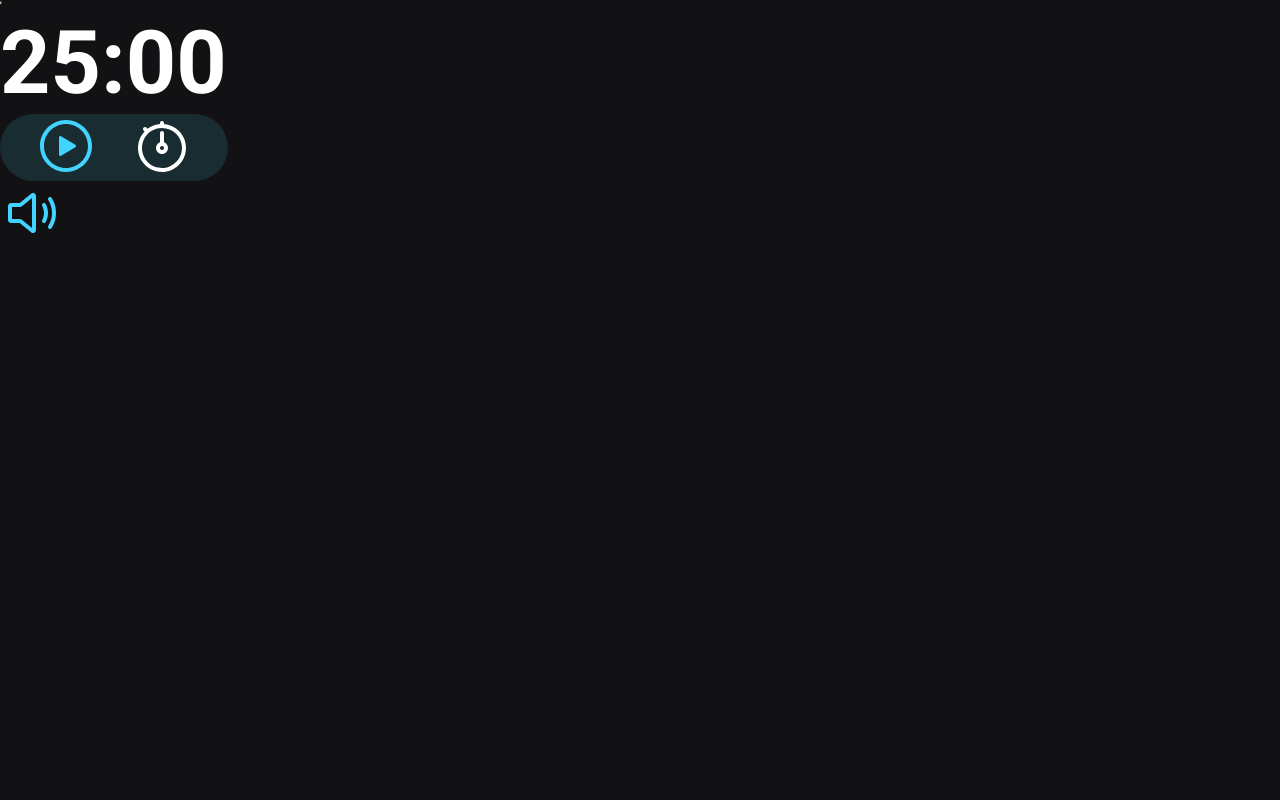
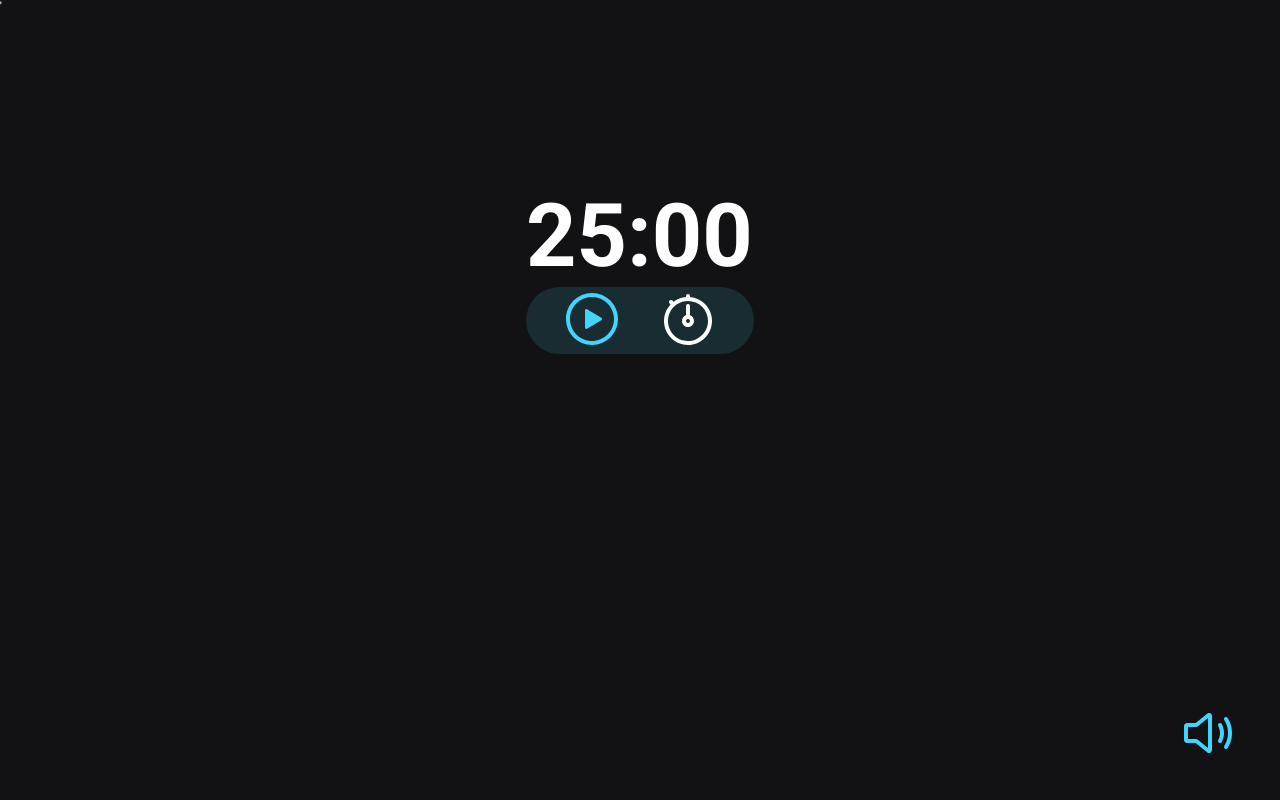
Before and after one commit to Rafael-Tomkowski/Rocketseat-PomodoroTimer, a plain HTML site: page pages/index.html in a window 1280 px wide. Drawn offline with Linux system fonts and the light colour scheme.

Commit message:
Organized Folders and layout done!

```diff
--- a/index.html
+++ b/pages/index.html
@@ -9,8 +9,8 @@
     <meta name="description" content="Temporizador estilo pomodoro">
     <title>FocusTimer - Pomodoro</title>
 
-
-    <link rel="stylesheet" href="style.css">
+    <link rel="stylesheet" href="../styles/style.css">
+    <script src="../js/main.js" defer></script>
 
 
     '<link href="https://fonts.googleapis.com/css2?family=Roboto:wght@700&display=swap" rel="stylesheet">
--- a/style.css
+++ b/styles/style.css
@@ -21,6 +21,10 @@ body {
     color: var(--text-color);
 
     font-family: 'Roboto', sans-serif;
+
+    display: grid;
+    min-height: 100vh;
+    align-self: end;
 }
 
 button {
@@ -28,6 +32,10 @@ button {
     border: none;
 
     cursor: pointer;
+}
+
+main {
+    justify-self: center;
 }
 
 
@@ -51,6 +59,13 @@ button svg {
     display: flex;
 }
 
+footer {
+    justify-self: end;
+    align-self: end;
+
+    padding: 0 4rem 3.2rem 0;
+}
+
 #controls {
     background-color: var(--bg-primary-light);
 
@@ -63,4 +78,6 @@ button svg {
 
      width: clamp(10rem, 10rem + 30vw, 22.8rem);
      height: clamp(8rem, 5rem + 10vw, 10.8);
+
+
 }
```
